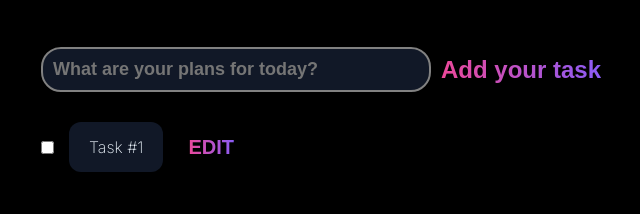
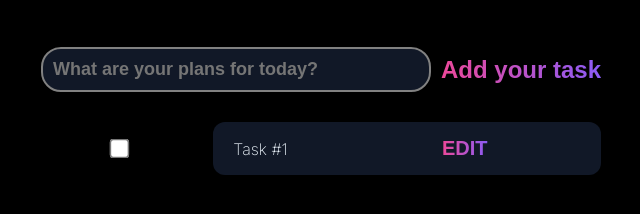
Before and after one commit to rlsplep/todolist, a plain HTML site: page index.html in a window 1280 px wide. Shown: the part 206-420 px from the top of the page, without its empty margins (319-959 px from the left). Drawn offline with Linux system fonts and the light colour scheme; a web font is replaced by a local one.

Commit message:
исправила дивы

```diff
--- a/index.html
+++ b/index.html
@@ -19,11 +19,11 @@
       </div>
       <ul class="task-list">
   <li class="task-item">
-          <div class="task-info">
     <input type="checkbox" class="task-checkbox" />
-            <div class="bam">
+
+    <div class="task-plate">
       <span class="task-text">Task #1</span>
-            </div>
+
       <div class="task-actions">
         <button class="edit-btn">EDIT</button>
         <button class="dlt-btn">DELETE</button>
@@ -31,6 +31,5 @@
     </div>
   </li>
 </ul>
-    </div>
   </body>
 </html>
--- a/style.css
+++ b/style.css
@@ -113,15 +113,19 @@ input{
         color: transparent;
 }
 
-.task-info{
+.task-plate {
     display: flex;
+    justify-content: space-between;
     align-items: center;
-    gap: 15px;
+    background-color: #111827;
+    padding: 15px 20px;
+    border-radius: 12px;
+    flex-grow: 1;
+    margin-left: 15px;
 }
 
-.bam{
-background-color: #111827;
-padding: 15px 20px;
-    border-radius: 12px;
-
+.task-checkbox {
+    transform: scale(1.5);
+    accent-color: #22C55E;
+    cursor: pointer;
 }
```
Lines whose indentation alone changed are shown as unchanged.
